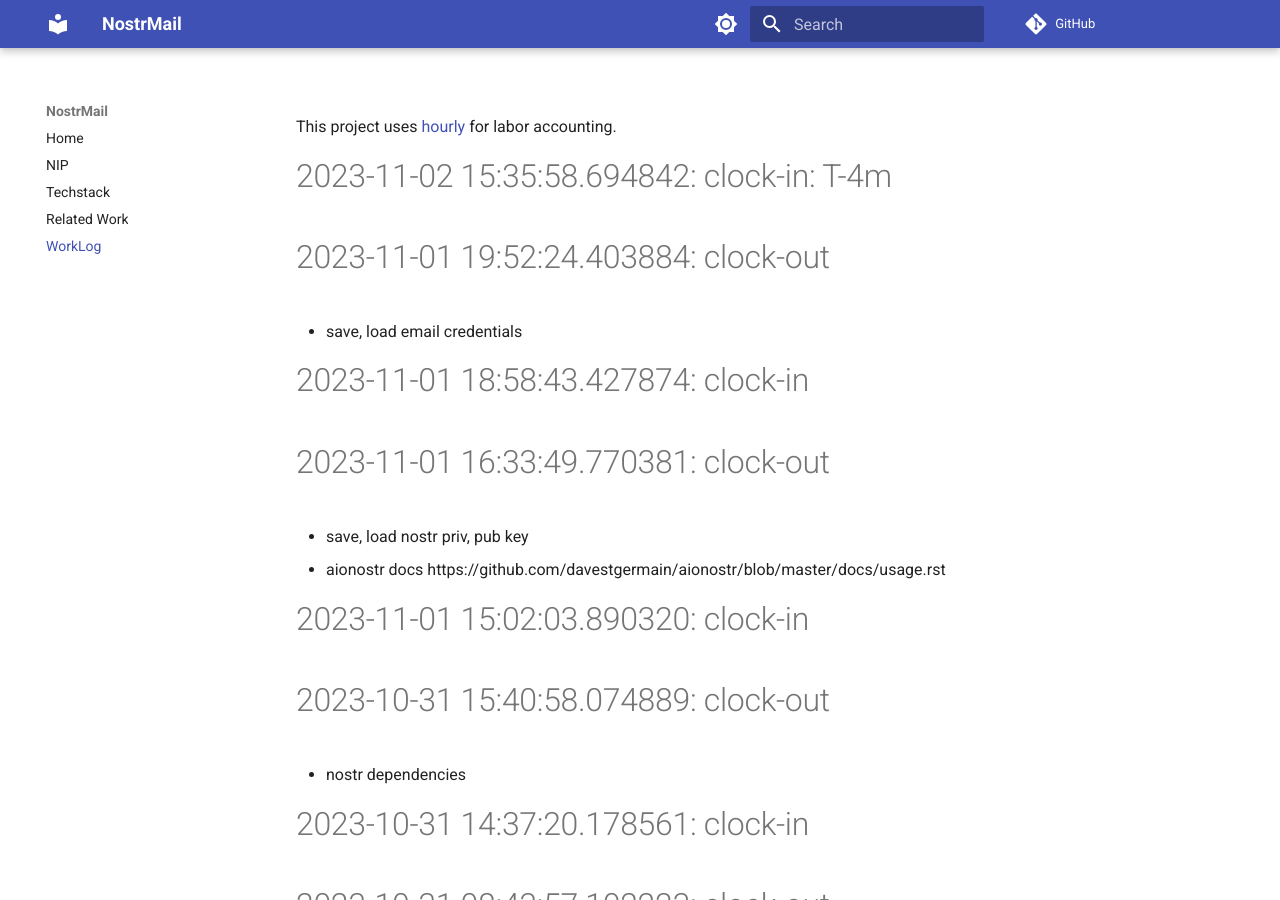
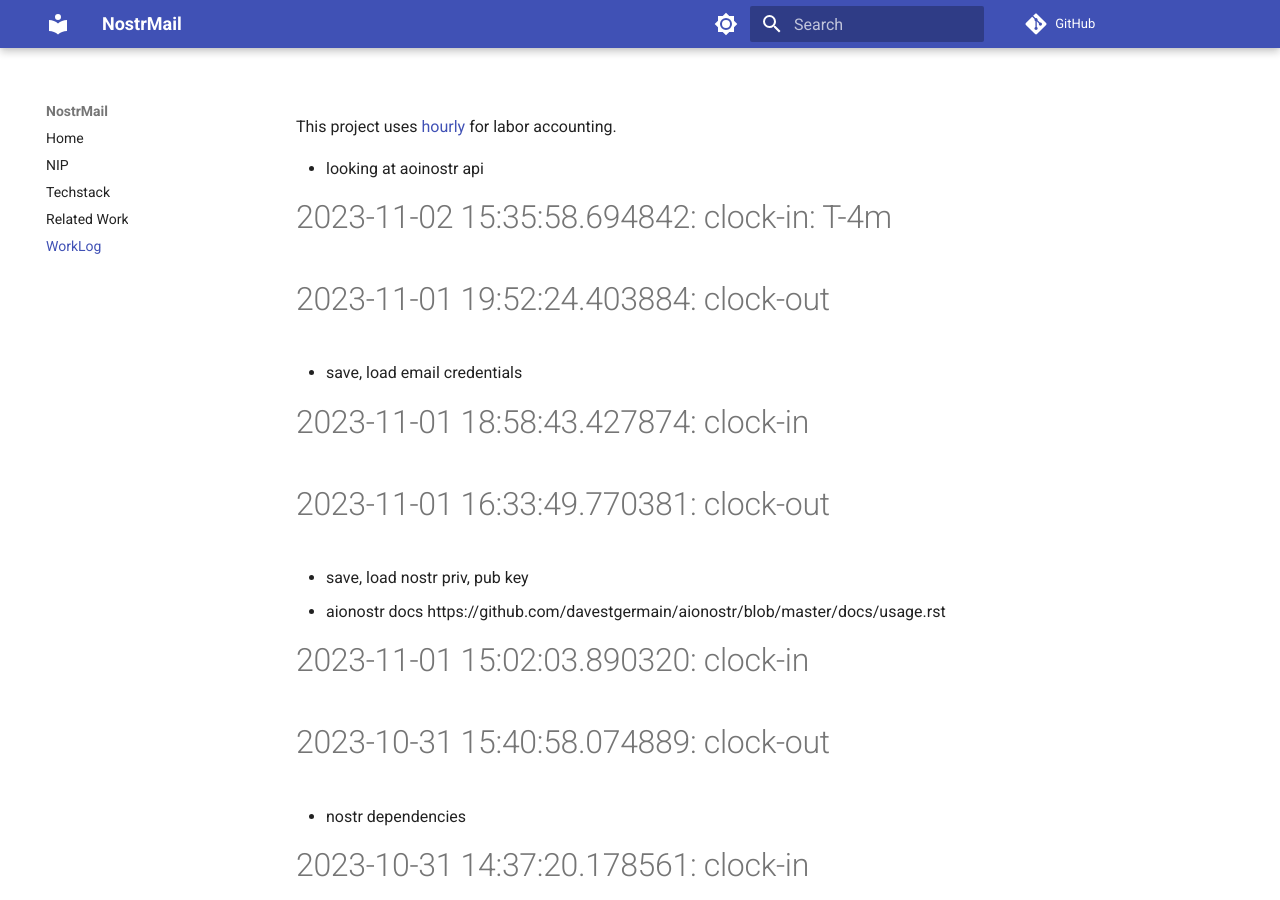
Before and after one commit to asherp/nostr-mail, an MkDocs documentation site: the page built from docs/WorkLog.md, in a window 1280 px wide and 900 px high. Built offline with MkDocs 1.6.1 and Material for MkDocs 9.7.7, drawn with Linux system fonts in a browser that asks for light colours; comment, search, counter and statistics services are not loaded.

Commit message:
looking at aoinostr api

```diff
--- a/WorkLog.md
+++ b/WorkLog.md
@@ -1,3 +1,4 @@
+* looking at aoinostr api
 
 # 2023-11-02 15:35:58.694842: clock-in: T-4m
 
```
